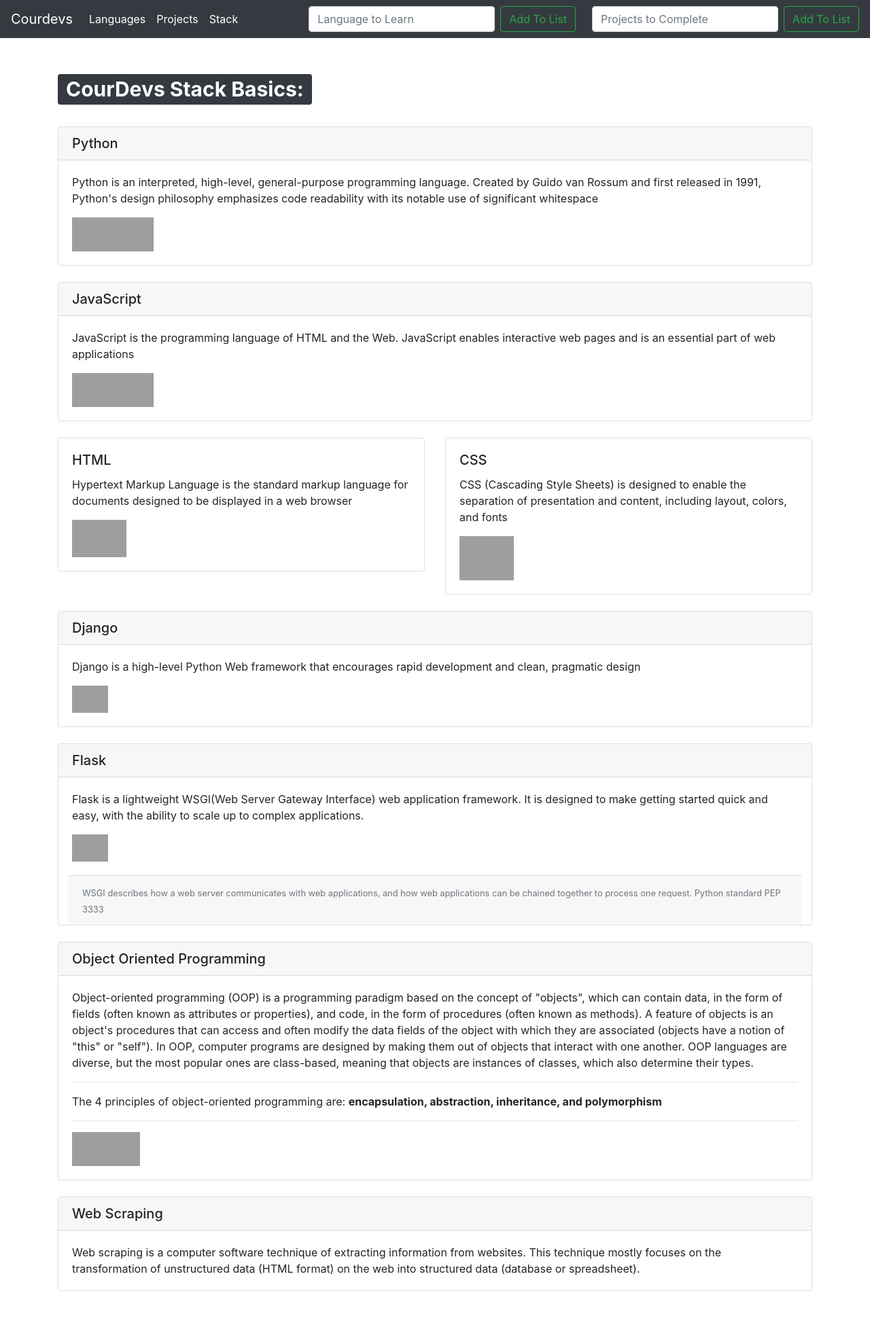
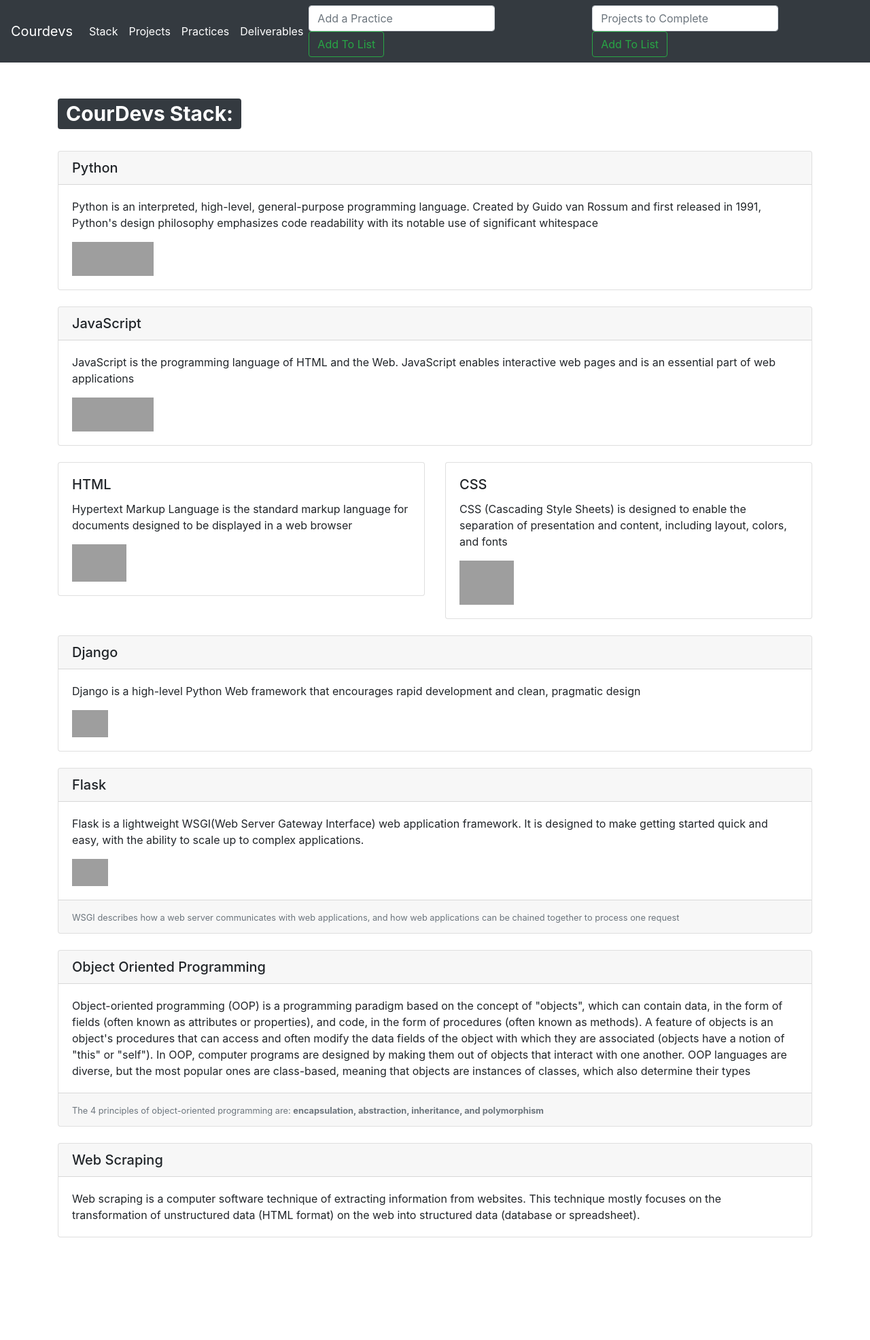
Before and after one commit to courthub74/ToDoList-Two, a Django app: page /basics/ in a window 1280 px wide. Shown: the whole page at 68% size. After the commit the page ends 1821 px from the top, so only its background shows below. Run offline with Django 3.2, Linux system fonts and the light colour scheme; some libraries are stand-ins or nearby versions; grey boxes are pictures that could not be loaded.

Commit message:
Practices added

```diff
--- a/todoTwo/templates/base.html
+++ b/todoTwo/templates/base.html
@@ -30,24 +30,33 @@
 
   <div class="collapse navbar-collapse" id="navbarSupportedContent">
     <ul class="navbar-nav mr-auto">
+
       <li class="nav-item active">
-        <a class="nav-link" href="{% url 'todo' %}">Languages<span class="sr-only">(current)</span></a>
+        <a class="nav-link" href="{% url 'basics' %}">Stack<span class="sr-only">(current)</span></a>
       </li>
+
 
       <li class="nav-item active">
         <a class="nav-link" href="{% url 'projects' %}">Projects<span class="sr-only">(current)</span></a>
       </li>
 
       <li class="nav-item active">
-        <a class="nav-link" href="{% url 'basics' %}">Stack<span class="sr-only">(current)</span></a>
+        <a class="nav-link" href="{% url 'todo' %}">Practices<span class="sr-only">(current)</span></a>
       </li>
+
+
+      <li class="nav-item active">
+        <a class="nav-link" href="#">Deliverables<span class="sr-only">(current)</span></a>
+      </li>
+
+
     </ul>
 
 
     <!--Language Stack field-->
     <form class="form-inline my-2 my-lg-0" method="POST">
     	{% csrf_token %}
-      <input class="form-control mr-sm-2" type="search" placeholder="Language to Learn" aria-label="Search" name="item">
+      <input class="form-control mr-sm-2" type="search" placeholder="Add a Practice" aria-label="Search" name="item">
       <button class="btn btn-outline-success my-2 my-sm-0  mr-4" type="submit">Add To List</button>
     </form>
 
--- a/todoTwo/templates/basics.html
+++ b/todoTwo/templates/basics.html
@@ -15,7 +15,7 @@
 <body>
     <br>
     <div class="container">
-        <h1><span class="badge badge-dark">CourDevs Stack Basics:</span></h1>
+        <h1><span class="badge badge-dark">CourDevs Stack:</span></h1>
     </div>
     <br>
 
@@ -96,13 +96,13 @@
             <a href="https://flask.palletsprojects.com/en/1.1.x/"><img src="https://flask.palletsprojects.com/en/1.1.x/_images/flask-logo.png" height="40" alt="Flask"></a>
             <br>
             </div>
-            <div class="container">
+
 	            <div class="card-footer text-muted">
 				    <small>WSGI describes how a web server communicates with web applications,
-				    	and how web applications can be chained together to process one request.
-						Python standard PEP 3333</small>
+				    	and how web applications can be chained together to process one request
+						</small>
 				 </div>
-			 </div>
+
         </div>
     </div>
 
@@ -118,12 +118,11 @@
                 and code, in the form of procedures (often known as methods). A feature of objects is an object's procedures that can access and often
                 modify the data fields of the object with which they are associated (objects have a notion of "this" or "self").
                 In OOP, computer programs are designed by making them out of objects that interact with one another. OOP languages are diverse,
-                but the most popular ones are class-based, meaning that objects are instances of classes, which also determine their types.
-                <hr>
-                The 4 principles of object-oriented programming are: <strong>encapsulation, abstraction, inheritance, and polymorphism</strong></p>
-                <hr>
-            <a href="https://www.freecodecamp.org/news/object-oriented-programming-concepts-21bb035f7260/"><img src="https://external-content.duckduckgo.com/iu/?u=https%3A%2F%2Fblog.hyperiondev.com%2Fwp-content%2Fuploads%2F2019%2F01%2FBlog-Object-Oriented-Programming.jpg&f=1&nofb=1" height="50" width="100" alt="python.org"></a>
+                but the most popular ones are class-based, meaning that objects are instances of classes, which also determine their types</p>
             </div>
+            <div class="card-footer text-muted">
+                <small>The 4 principles of object-oriented programming are: <strong>encapsulation, abstraction, inheritance, and polymorphism</strong></small>
+                </div>
         </div>
     </div>
 
--- a/todoTwo/templates/todo.html
+++ b/todoTwo/templates/todo.html
@@ -24,7 +24,7 @@
     {% if all_items %}
 
       <table class="table table-bordered">
-        <th class="table table-secondary" colspan="4">Language Stack</th>
+        <th class="table table-secondary" colspan="4">Practices</th>
 
           {% for things in all_items %}
               {% if things.completed %}
```
Also changed, not shown: db.sqlite3.
